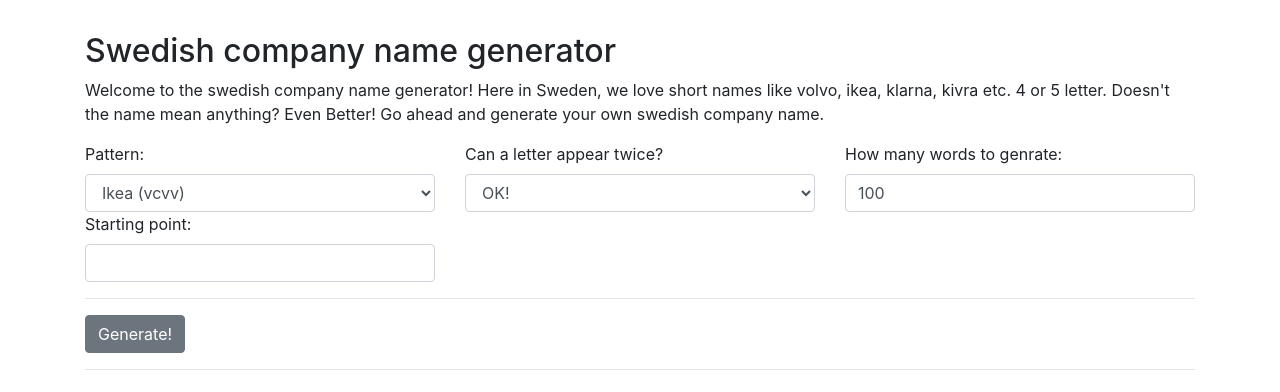
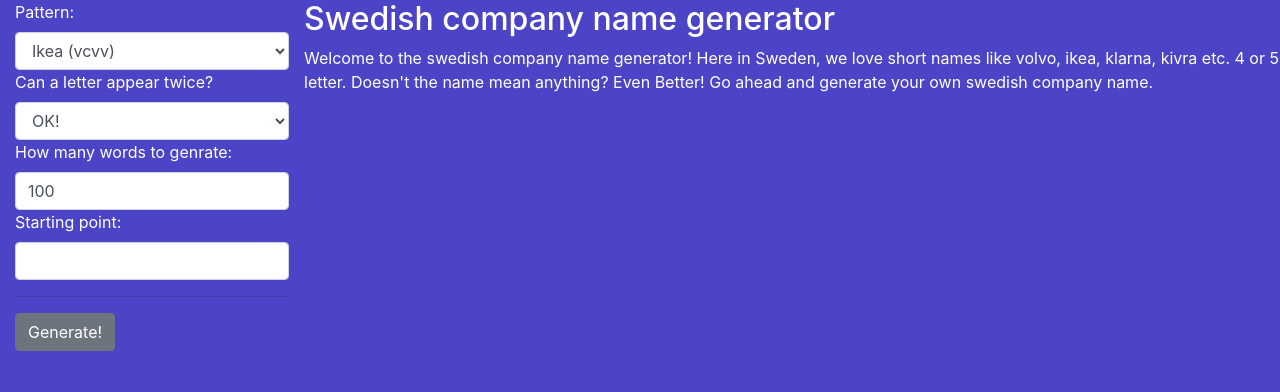
Before and after one commit to ledzappa/scng, an Angular app: page / in a window 1280 px wide. Shown: the top 392 px of the page. Built offline with nearby package versions, Linux system fonts and the light colour scheme.

Commit message:
angular material sidenav added

```diff
--- a/src/app/app.component.html
+++ b/src/app/app.component.html
@@ -1,10 +1,10 @@
-<div class="container">
-    <div class="row">
+<mat-sidenav-container [hasBackdrop]="false">
+  <mat-sidenav #sidenav
+    [opened]="true"
+    [mode]="'side'"
+    [fixedInViewport]="true"
+  >
     <div class="col-sm-12">
-            <h2>Swedish company name generator</h2>
-            <p>Welcome to the swedish company name generator! Here in Sweden, we love short names like volvo, ikea, klarna, kivra etc. 4 or 5 letter. Doesn't the name mean anything? Even Better! Go ahead and generate your own swedish company name.</p>
-        </div>
-        <div class="col-sm-4">
       <label>Pattern:</label>
       <select class="form-control" [(ngModel)]="pIndex">
         <option value="0">Ikea (vcvv)</option>
@@ -15,31 +15,46 @@
         <option value="5">RANDOM!</option>
       </select>
     </div>
-        <div class="col-sm-4">
+    <div class="col-sm-12">
       <label>Can a letter appear twice?</label>
       <select class="form-control" [(ngModel)]="noRepeat">
         <option value="false">OK!</option>
         <option value="true">Nope!</option>
       </select>
     </div>
-        <div class="col-sm-4">
+    <div class="col-sm-12">
       <label>How many words to genrate:</label>
-            <input type="number" class="form-control" [(ngModel)]="numOfWords">
-        </div>
-        <div class="col-sm-4">
-            <label>Starting point:</label>
-            <input type="text" class="form-control" [(ngModel)]="startingPoint">
+      <input type="number" class="form-control" [(ngModel)]="numOfWords" />
     </div>
     <div class="col-sm-12">
-            <hr>
+      <label>Starting point:</label>
+      <input type="text" class="form-control" [(ngModel)]="startingPoint" />
+    </div>
+    <div class="col-sm-12">
+      <hr />
       <div *ngIf="error != ''">{{ error }}</div>
-            <button class="btn btn-secondary" (click)="randomize(1, 100, true)">Generate!</button>
-            <hr>
+      <button class="btn btn-secondary" (click)="randomize(1, 100, true)">
+        Generate!
+      </button>
     </div>
+  </mat-sidenav>
+  <mat-sidenav-content>
+    <div class="row">
+      <div class="col-sm-12">
+        <h2 (click)="sidenav.open()">Swedish company name generator</h2>
+        <p (click)="sidenav.close()">
+          Welcome to the swedish company name generator! Here in Sweden, we love
+          short names like volvo, ikea, klarna, kivra etc. 4 or 5 letter.
+          Doesn't the name mean anything? Even Better! Go ahead and generate
+          your own swedish company name.
+        </p>
+      </div>
+
       <ng-container *ngIf="words.length > 0">
         <div class="col-sm-4" *ngFor="let word of words">
           {{ word }}
         </div>
       </ng-container>
     </div>
-</div>
+  </mat-sidenav-content>
+</mat-sidenav-container>
--- a/src/app/app.module.ts
+++ b/src/app/app.module.ts
@@ -1,6 +1,8 @@
 import { BrowserModule } from '@angular/platform-browser';
+import { BrowserAnimationsModule } from '@angular/platform-browser/animations';
 import { NgModule } from '@angular/core';
 import { FormsModule } from '@angular/forms';
+import { MatSidenavModule } from '@angular/material/sidenav';
 
 import { AppComponent } from './app.component';
 
@@ -10,7 +12,9 @@ import { AppComponent } from './app.component';
   ],
   imports: [
     BrowserModule,
-    FormsModule
+    BrowserAnimationsModule,
+    FormsModule,
+    MatSidenavModule
   ],
   providers: [],
   bootstrap: [AppComponent]
--- a/src/styles.css
+++ b/src/styles.css
@@ -1 +1,9 @@
 /* You can add global styles to this file, and also import other style files */
+html {
+  height: 100%;
+}
+
+body {
+  background-color: #4c44c7;
+  color: #fff;
+}
--- a/tsconfig.json
+++ b/tsconfig.json
@@ -2,6 +2,7 @@
   "compileOnSave": false,
   "compilerOptions": {
     "baseUrl": "./",
+    "importHelpers": true,
     "outDir": "./dist/out-tsc",
     "sourceMap": true,
     "declaration": false,
```
Also changed, not shown: package.json (+20 -17 lines), src/polyfills.ts (+0 -45 lines), 1 other file (tests, documents, lock files or other folders). Lines whose indentation alone changed are shown as unchanged.
